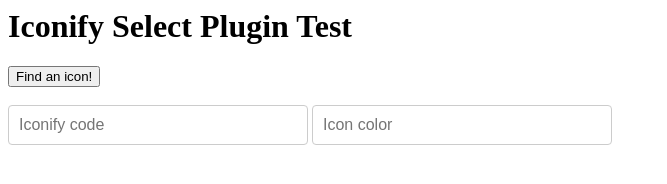
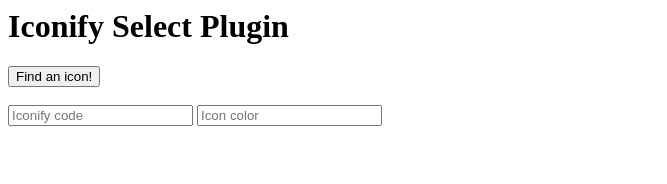
Before and after one commit to ToX82/iconify-select-plugin, a plain HTML site: page index.html in a window 1280 px wide. Shown: the whole page, without its empty margins (0-667 px from the left). Drawn offline with nearby package versions, Linux system fonts and the light colour scheme.

Commit message:
Updated index, updated README.md

```diff
--- a/index.html
+++ b/index.html
@@ -1,6 +1,6 @@
   <head>
     <meta charset="UTF-8">
-    <title>Iconify Select Plugin Test</title>
+    <title>Iconify Select Plugin</title>
     <script src="iconify-select-plugin.js"></script>
     <style>
       #iconify-input {
@@ -13,14 +13,13 @@
     </style>
   </head>
   <body>
-    <h1>Iconify Select Plugin Test</h1>
+    <h1>Iconify Select Plugin</h1>
 
     <button class="iconify-open-dialog" data-icon-input="iconify-select" data-color-input="iconify-color">Find an icon!</button>
 
     <br><br>
 
-    <input type="text" id="iconify-input" class="iconify-select" placeholder="Iconify code">
-    <input type="text" id="iconify-input" class="iconify-color" placeholder="Icon color">
-
+    <input type="text" class="iconify-select" placeholder="Iconify code">
+    <input type="text" class="iconify-color" placeholder="Icon color">
   </body>
 </html>
```
Also changed, not shown: README.md.
